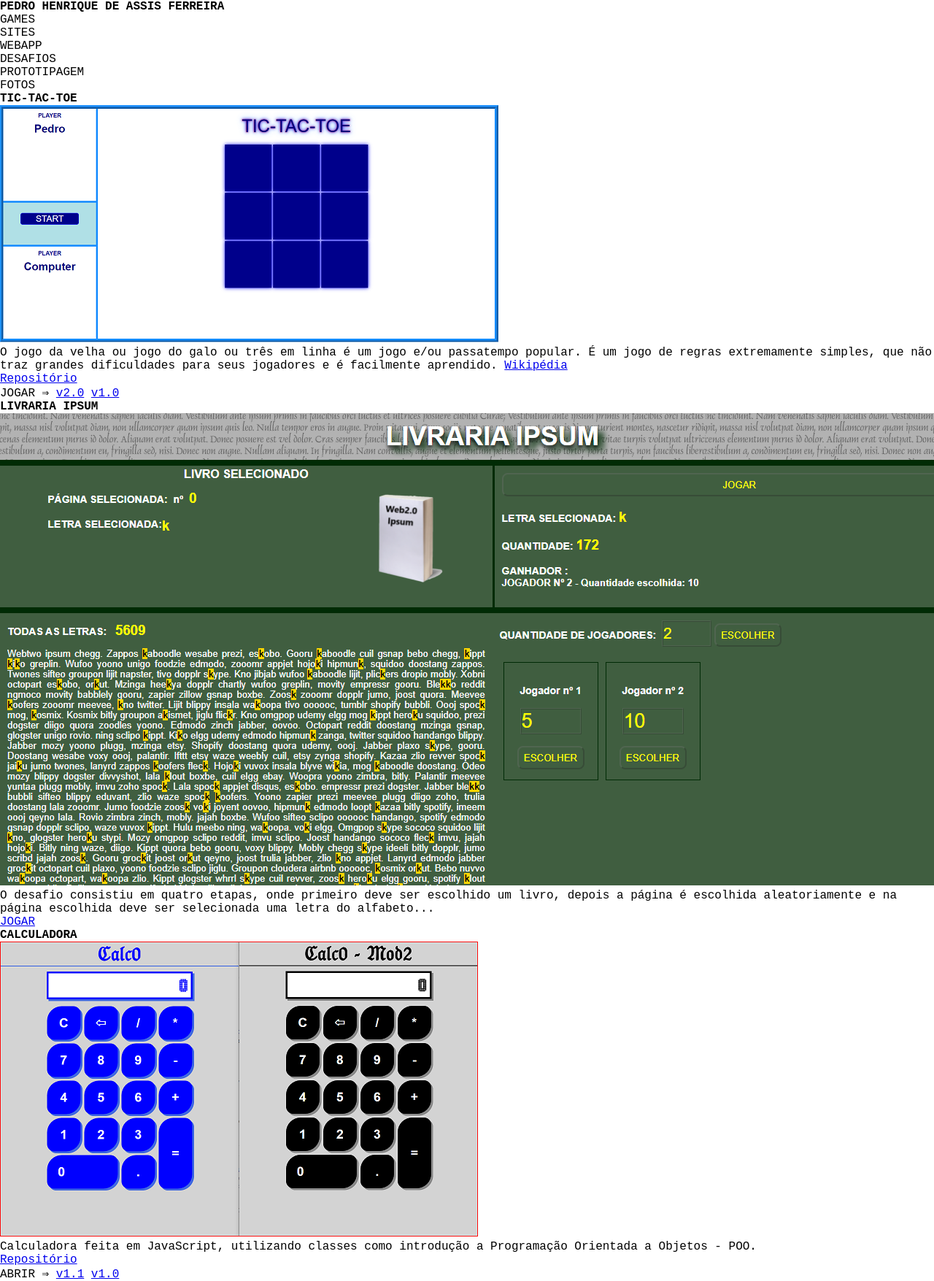
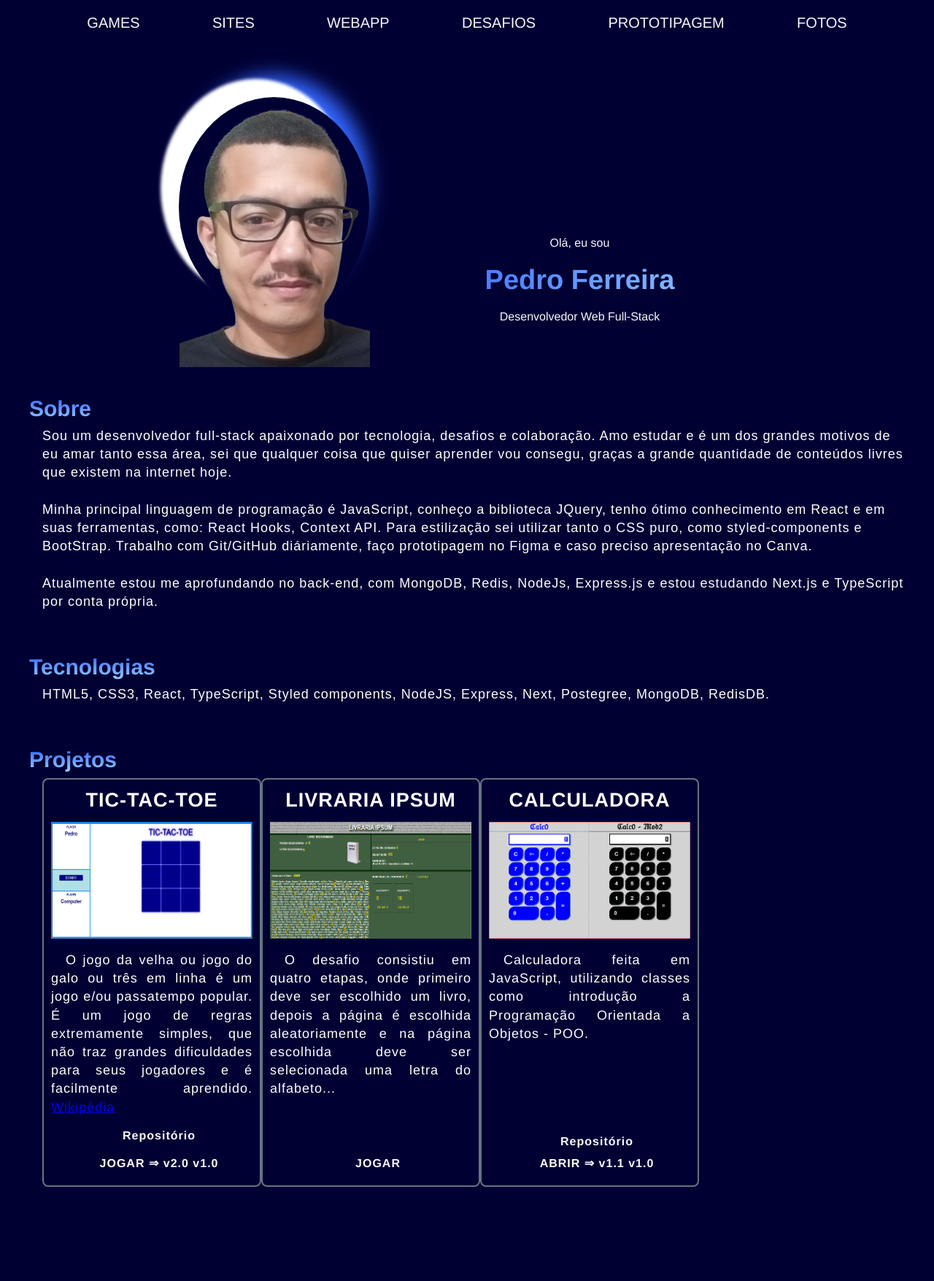
Before and after one commit to FerreiraPedroo/FerreiraPedroo.github.io, a PHP site: page /home.html in a window 1280 px wide; the page is wider, and only the part inside the window is pictured. Shown: that part at 73% size. After the commit the page ends 1626 px from the top of that part, so only its background shows below. Run offline with PHP 8.4, Linux system fonts and the light colour scheme.

Commit message:
update
Reformulando design

```diff
--- a/assets/css/styles2.css
+++ b/assets/css/styles2.css
@@ -5,67 +5,148 @@
   /* border: 1px solid red; */
   box-sizing: border-box;
   user-select: none;
+  background-color: #000033 ;
+  /* border: 1px solid green; */
 }
-main {
-  display: flex;
-  justify-content: center;
-  flex-wrap: wrap;
-  gap: 15px 15px;
-  padding: 10px;
-}
+
+/* ---------------------------------------------------------- */
 header {
   width: 100%;
-  margin-bottom: 10px;
+  margin-bottom: 40px;
 }
 header h1 {
   width: 100%;
   text-align: center;
   color: #003399;
-  padding: 20px;
 }
 nav {
   display: flex;
   justify-content: space-evenly;
+  padding: 20px;
 }
 .nav-menu {
   font-size: 20px;
   text-align: center;
-  color: blue;
-  padding: 5px;
+  color: GhostWhite;
   cursor: pointer;
   transition: text-shadow 0.5s, transform 0.5s, color 0.5s, font-weight 0.5s;
   transition-timing-function: linear;
 }
 .nav-menu:hover {
-  color: navy;
-  font-weight: bold;
-  text-shadow: 0 1px 8px blue, 0 5px 25px blue;
-  transform: scale(1.1);
+  color: #3366ff;
+  font-weight: bolder;
+  text-shadow: 0 1px 8px #3366ff, 0 5px 25px #3366ff;
+  transform: scale(1.05);
 }
 
+/* ---------------------------------------------------------- */
+main {
+  justify-content: center;
+  flex-wrap: wrap;
+  gap: 15px 15px;
+  padding: 0 40px;
+}
+
+/* ---------------------------------------------------------- */
+#hero {
+  display: flex;
+  justify-content: center;
+  align-items: center;
+  margin-bottom: 40px;
+}
+#hero-photo {
+  display: flex;
+}
+#hero-bg-gradient {
+  position: relative;
+  height: 300px;
+  width: 261px;
+  left: 260px;
+  background-color: transparent;
+  border-radius: 50%;
+  border-bottom: 0;
+  border-left: 0px;
+  border-right: 0px;
+  box-shadow: -25px -25px 4px white, 0 -30px 26px #3366ff;
+  margin-top: 30px;
+}
+#photo {
+  width: 261px;
+  height: 400px;
+}
+#name-box {
+  min-width: 480px;
+  margin-top: 160px;
+  margin-right: 261px;
+  margin-left: 48px;
+}
+#name-around {
+  /* width: 100%; */
+  height: 100%;
+  color: GhostWhite;
+  font-size: 16px;
+  text-align: center;
+}
+#name {
+  height: 100%;
+  color: GhostWhite;
+  font-size: 38px;
+  text-align: center;
+  font-weight: bold;
+  margin: 20px 0;
+  background: linear-gradient(to right, #3366ff 0%, #99ccff 100%);
+  -webkit-background-clip: text;
+  -webkit-text-fill-color: transparent;
+}
+
+/* ---------------------------------------------------------- */
+.info {
+  width: 100%;
+  margin-bottom: 60px;
+}
+.info-title {
+  font-size: 30px;
+  font-weight: bolder;
+  background: linear-gradient(#3366ff, #99ccff);
+  -webkit-background-clip: text;
+  -webkit-text-fill-color: transparent;
+  margin-bottom: 8px;
+}
+.info-description {
+  display: flex;
+  font-family:Arial, Helvetica, sans-serif;
+  font-size: 18px;
+  line-height: 1.4;
+  letter-spacing: 1px;
+  color: #ffffff;
+  padding-left: 18px;
+  margin-bottom: 8px;
+}
+
+/* ---------------------------------------------------------- */
 article {
   display: flex;
   flex-direction: column;
   justify-content: space-between;
-  min-width     : 300px;
-  width         : 300px;
-  padding       : 10px;
-  border-radius : 8px;
-  border        : 2px solid #66757F;
+  min-width: 300px;
+  width: 300px;
+  padding: 10px;
+  border-radius: 8px;
+  border: 2px solid #66757f;
 }
 article h2 {
-  text-align    : center;
-  margin-bottom : 10px;
+  text-align: center;
+  margin-bottom: 10px;
 }
 article img {
-  width         : 100%;
-  height        : 160px;
-  margin-bottom : 10px;
+  width: 100%;
+  height: 160px;
+  margin-bottom: 10px;
 }
 article p {
   width: 100%;
-  text-indent : 20px;
-  text-align  :justify;
+  text-indent: 20px;
+  text-align: justify;
   margin-bottom: 15px;
 }
 .play-game {
--- a/home.html
+++ b/home.html
@@ -1,5 +1,6 @@
 <!DOCTYPE html>
 <html lang="pt-BR">
+
 <head>
   <meta charset="UTF-8">
   <meta name="keywords" content="HTML, CSS, JavaScript">
@@ -7,13 +8,13 @@
   <meta name="description" content="Portfolio">
   <meta name="viewport" content="width=device-width, initial-scale=1.0">
   <meta http-equiv="X-UA-Compatible" content="IE=edge">
-  <link href="./styles.css" rel="stylesheet">
+  <link href="./assets/css/styles2.css" rel="stylesheet">
   <title>Pedro Henrique - Portfolio</title>
 </head>
+
 <body>
 
   <header>
-    <h1 id="title-name">PEDRO HENRIQUE DE ASSIS FERREIRA</h1>
     <nav>
       <div class="nav-menu">GAMES</div>
       <div class="nav-menu">SITES</div>
@@ -23,13 +24,60 @@
       <div class="nav-menu">FOTOS</div>
     </nav>
   </header>
+
   <main>
+
+    <div id="hero">
+      <div id="hero-photo">
+        <div id="hero-bg-gradient"></div>
+        <img id="photo" src="./assets/img/photo-removebg-preview.png" />
+      </div>
+      <div id="name-box">
+        <div id="name-around">Olá, eu sou</div>
+        <p id="name">Pedro Ferreira</p>
+        <p id="name-around">Desenvolvedor Web Full-Stack</p>
+      </div>
+    </div>
+
+    <div class="info">
+      <div class="info-title">Sobre</div>
+      <div class="info-description">
+        Sou um desenvolvedor full-stack apaixonado por tecnologia, desafios e colaboração. Amo estudar e é um dos
+        grandes
+        motivos de eu amar tanto essa área, sei que qualquer coisa que quiser aprender vou consegu, graças a grande
+        quantidade de conteúdos livres que existem na internet hoje.<br /><br />
+        Minha principal linguagem de programação é JavaScript, conheço a biblioteca JQuery, tenho ótimo conhecimento em
+        React e em suas ferramentas,
+        como: React Hooks, Context API. Para estilização sei utilizar tanto o CSS puro, como styled-components e
+        BootStrap. Trabalho com Git/GitHub diáriamente, faço prototipagem no Figma e caso preciso apresentação no
+        Canva.<br /><br />
+        Atualmente estou me aprofundando no back-end, com MongoDB, Redis, NodeJs, Express.js e estou estudando Next.js e
+        TypeScript por conta própria.
+      </div>
+    </div>
+
+
+    <div class="info">
+      <div class="info-title">Tecnologias</div>
+      <div class="info-description">
+        HTML5, CSS3, React, TypeScript, Styled components, NodeJS, Express, Next, Postegree, MongoDB, RedisDB.
+      </div>
+    </div>
+
+
+    <div class="info">
+      <div class="info-title">Projetos</div>
+      <div class="info-description">
+
       <article id="tic-tac-toe">
         <div>
           <h2>TIC-TAC-TOE</h2>
           <img src="games/tic-tac-toe/tic-tac-toe.png" />
-          <p>O jogo da velha ou jogo do galo ou três em linha é um jogo e/ou passatempo popular. É um jogo de regras extremamente simples, que não traz grandes dificuldades para seus jogadores e é facilmente aprendido. <span><a href="https://pt.wikipedia.org/wiki/Jogo_da_velha">Wikipédia</a></span></span></p>
-          <p class="play-game"><a href="https://github.com/FerreiraPedroo/TicTacToe-JS" class="play-game nav-menu">Repositório</a></p>
+          <p>O jogo da velha ou jogo do galo ou três em linha é um jogo e/ou passatempo popular. É um jogo de regras
+            extremamente simples, que não traz grandes dificuldades para seus jogadores e é facilmente aprendido.
+            <span><a href="https://pt.wikipedia.org/wiki/Jogo_da_velha">Wikipédia</a></span></span></p>
+          <p class="play-game"><a href="https://github.com/FerreiraPedroo/TicTacToe-JS"
+              class="play-game nav-menu">Repositório</a></p>
         </div>
         <div>
           <p class="play-game">
@@ -44,22 +92,27 @@
         <div>
           <h2>LIVRARIA IPSUM</h2>
           <img src="desafios/livrariaipsum/livrariaipsum.png" />
-          <p>O desafio consistiu em quatro etapas, onde primeiro deve ser escolhido um livro, depois a página é escolhida aleatoriamente e na página escolhida deve ser selecionada uma letra do alfabeto...</p>
+          <p>O desafio consistiu em quatro etapas, onde primeiro deve ser escolhido um livro, depois a página é
+            escolhida
+            aleatoriamente e na página escolhida deve ser selecionada uma letra do alfabeto...</p>
         </div>
         <div>
           <p class="play-game"><a href="desafios/livrariaipsum/index.html" class="play-game nav-menu">JOGAR</a></p>
-      </div>
+        </div>
       </article>
 
       <article id="calculadora">
         <div>
           <h2>CALCULADORA</h2>
           <img src="desafios/calculadora/calculadora.png" />
-          <p>Calculadora feita em JavaScript, utilizando classes como introdução a Programação Orientada a Objetos - POO.</p>
+          <p>Calculadora feita em JavaScript, utilizando classes como introdução a Programação Orientada a Objetos -
+            POO.
+          </p>
         </div>
 
         <div>
-          <p class="play-game"><a href="https://github.com/FerreiraPedroo/Calculadora-JavaScript" class="play-game nav-menu">Repositório</a></p>
+          <p class="play-game"><a href="https://github.com/FerreiraPedroo/Calculadora-JavaScript"
+              class="play-game nav-menu">Repositório</a></p>
           <p class="play-game">
             ABRIR ⇒
             <a href="desafios/calculadora/index.html" class="play-game nav-menu">v1.1</a>
@@ -68,8 +121,18 @@
         </div>
       </article>
 
+      </div>
+    </div>
+
+
+
+
+
+
+
   </main>
   <footer></footer>
   <script src="./script.js"></script>
 </body>
+
 </html>
```
Also changed, not shown: assets/img/photo-removebg-preview.png (added).
